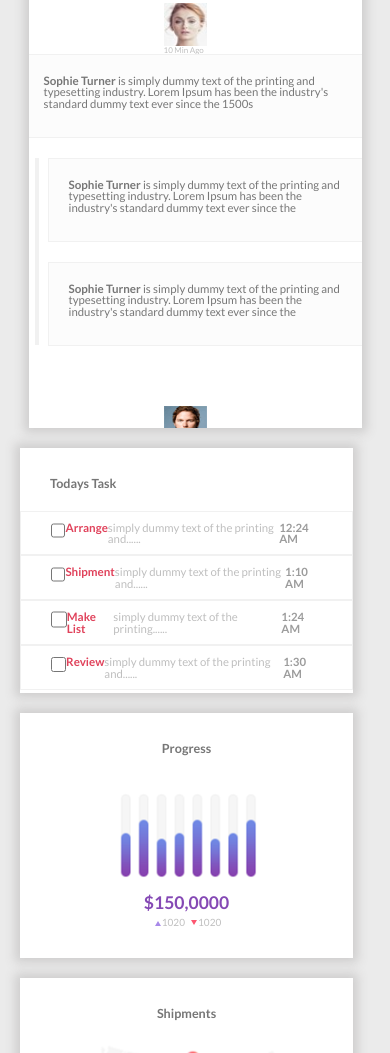
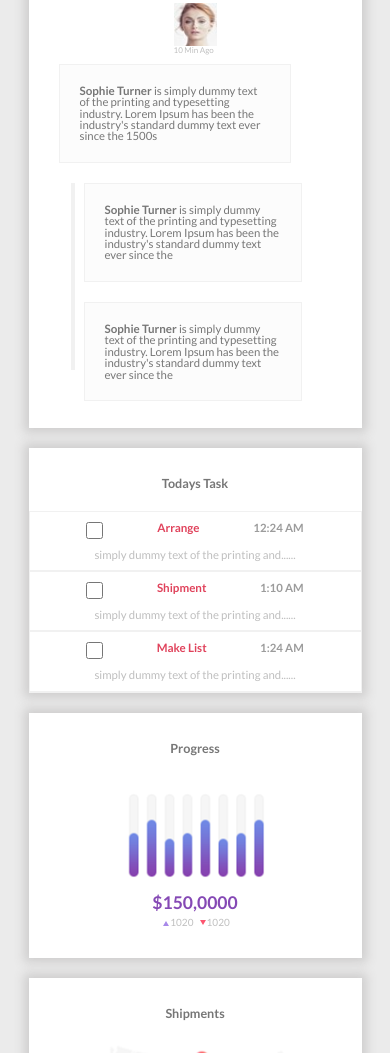
Before and after one commit to kireally/dashboard, a plain HTML site: page index.html in a window 390 px wide. Shown: the part 947-2000 px from the top of the page. Drawn offline with Linux system fonts and the light colour scheme.

Commit message:
feat: make main responsive

```diff
--- a/index.html
+++ b/index.html
@@ -201,7 +201,33 @@
                                     <li class="main__task-item">
                                         <input class="main__task-checkbox" type="checkbox">
                                         <p class="main__task">Make List</p>
-                                        <p class="main__task-description">simply dummy text of the printing......</p>
+                                        <p class="main__task-description">simply dummy text of the printing and......</p>
+                                        <p class="main__task-time">1:24 AM</p>
+                                    </li>
+                                    <li class="main__task-item">
+                                        <input class="main__task-checkbox" type="checkbox">
+                                        <p class="main__task">Review</p>
+                                        <p class="main__task-description">simply dummy text of the printing and......</p>
+                                        <p class="main__task-time">1:30 AM</p>
+                                    </li>
+                                </ul>
+                                <ul class="main__task-list">
+                                    <li class="main__task-item">
+                                        <input class="main__task-checkbox" type="checkbox">
+                                        <p class="main__task">Arrange</p>
+                                        <p class="main__task-description">simply dummy text of the printing and......</p>
+                                        <p class="main__task-time">12:24 AM</p>
+                                    </li>
+                                    <li class="main__task-item">
+                                        <input class="main__task-checkbox" type="checkbox">
+                                        <p class="main__task">Shipment</p>
+                                        <p class="main__task-description">simply dummy text of the printing and......</p>
+                                        <p class="main__task-time">1:10 AM</p>
+                                    </li>
+                                    <li class="main__task-item">
+                                        <input class="main__task-checkbox" type="checkbox">
+                                        <p class="main__task">Make List</p>
+                                        <p class="main__task-description">simply dummy text of the printing and......</p>
                                         <p class="main__task-time">1:24 AM</p>
                                     </li>
                                     <li class="main__task-item">
--- a/source/scss/components/_main.scss
+++ b/source/scss/components/_main.scss
@@ -6,6 +6,12 @@
 .title {
     @include title-font;
     padding: 30px 0 0 30px;
+
+    @include little-screen {
+        padding-left: 0;
+        margin: 0 auto;
+        text-align: center;
+    }
 }
 
 .title--center {
@@ -24,10 +30,6 @@
         @include flexible(column, flex-start, center);
         width: 100%;
     }
-
-    /*Main__top-container =============
-    ==================================*/
-
 
     &__top-container {
         display: flex;
@@ -137,11 +139,6 @@
             max-width: 1000px;
             width: 90%;
         }
-
-        // @include little-screen {
-        //     max-width: 768px;
-        //     width: 90%;
-        // }
     }
 
     &__comment-container {
@@ -167,12 +164,16 @@
 
     &__comment-user {
         margin-right: 20px;
+
+        @include little-screen {
+            margin: 0 0 10px 0;
+        }
     }
 
     &__comment {
         display: block;
         width: 316px;
-        height: 84px;
+        // height: 84px;
         padding: 20px;
         margin-bottom: 20px;
 
@@ -181,6 +182,14 @@
         border: 1px solid $border-color;
         background-color: rgb(252, 252, 252);
         box-sizing: border-box;
+
+        @include middle-screen {
+            width: 70%;
+        }
+
+        @include little-screen {
+            width: 80%;
+        }
     }
 
     &__comment-name {
@@ -189,6 +198,10 @@
 
     &__comment--primary {
         width: 345px;
+
+        @include middle-screen {
+            width: 85%;
+        }
     }
 
     &__more-comments {
@@ -222,10 +235,12 @@
         width: 501px;
         height: 245px;
         background-color: rgb(255, 255, 255);
+        overflow-y: auto;
 
         @include middle-screen {
             max-width: 1000px;
             width: 90%;
+            margin: 10px auto;
         }
     }
 
@@ -233,11 +248,20 @@
         margin-top: 20px;
     }
 
+    &__task-list:last-child {
+        margin-top: 0;
+    }
+
     &__task-item {
         display: flex;
         justify-content: space-between;
         padding: 10px 30px;
         border: 1px solid $border-color;
+
+        @include little-screen {
+            justify-content: space-around;
+            flex-wrap: wrap;
+        }
     }
 
     &__task-checkbox {
@@ -252,6 +276,11 @@
 
     &__task-description {
         @include primary-font;
+
+        @include little-screen {
+            order: 2;
+            margin-top: 10px;
+        }
     }
 
     &__task-time {
@@ -277,6 +306,7 @@
 
         @include little-screen {
             flex-direction: column;
+            align-items: center;
         }
     }
 
```
Also changed, not shown: source/style/main.css.
